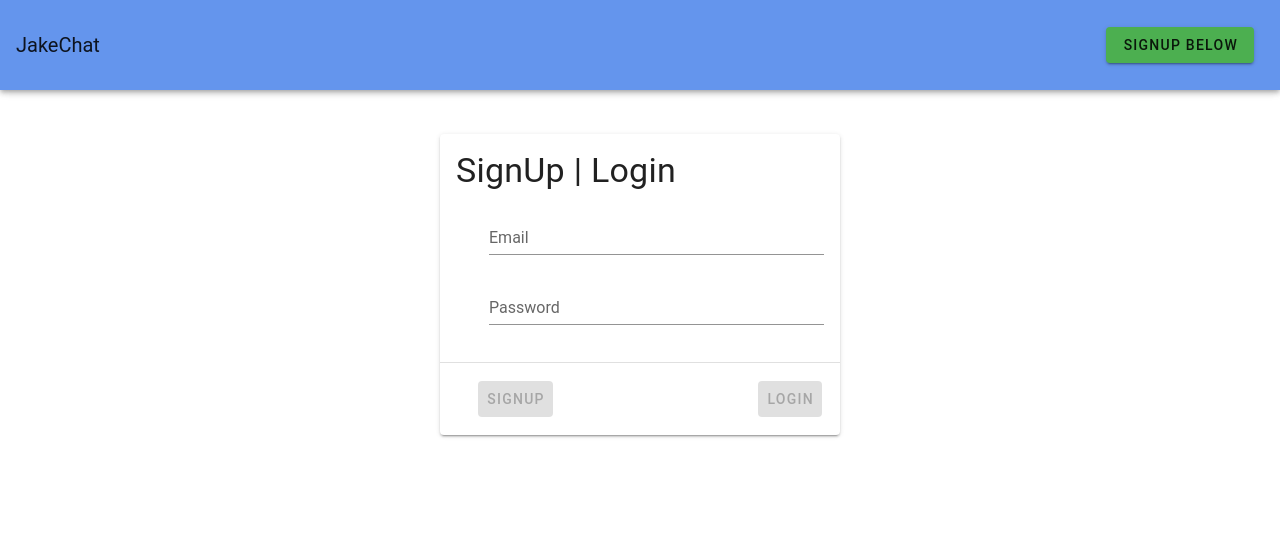
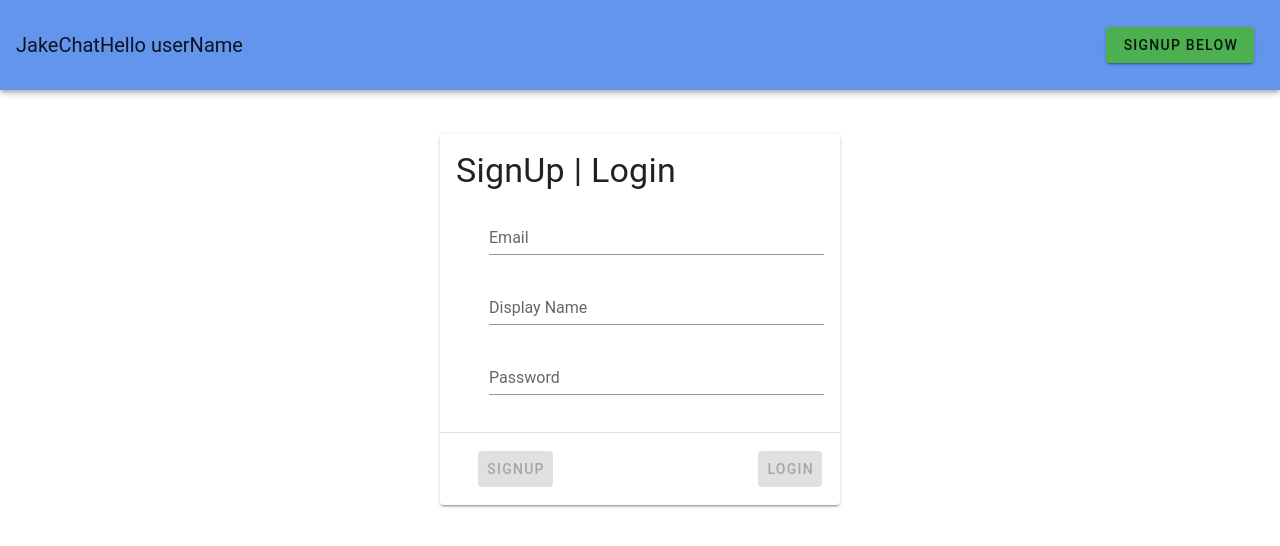
Before and after one commit to Starskii/SocketIO_Test, a Vue app in the folder chat/: page / in a window 1280 px wide. Shown: the top 546 px of the page. Built offline with nearby package versions, Linux system fonts and the light colour scheme; what vue-apexcharts would draw is missing.

Commit message:
Added chat Vue

```diff
--- a/chat/package.json
+++ b/chat/package.json
@@ -13,6 +13,7 @@
     "axios": "^0.21.1",
     "core-js": "^3.6.5",
     "firebase": "^8.4.2",
+    "vue": "^2.6.12",
     "vue-apexcharts": "^1.6.1",
     "vue-class-component": "^7.2.3",
     "vue-property-decorator": "^9.1.2",
@@ -36,5 +37,7 @@
     "vue-cli-plugin-vuetify": "~2.3.1",
     "vue-template-compiler": "^2.6.11",
     "vuetify-loader": "^1.7.0"
-  }
+  },
+  "main": "index.js",
+  "license": "MIT"
 }
--- a/chat/src/App.vue
+++ b/chat/src/App.vue
@@ -1,15 +1,13 @@
 <template>
   <v-app>
 <div id="app">
-  <title>Chat App</title>
   <v-app>
     <v-main>
       <v-container>
         <v-app-bar app color="#6495ED" height=90px>
           <v-toolbar-title>JakeChat</v-toolbar-title>
+          <v-toolbar-title>Hello userName</v-toolbar-title>
           <v-spacer></v-spacer>
-          <v-btn v-if="userLoggedIn()" @click="goCreateGroupScreen" color=yellow> Create Groups </v-btn>
-          <v-btn v-if="userLoggedIn()" @click="goActiveGroupScreen" color=yellow> View Active Groups </v-btn>
           <v-btn v-if="userLoggedIn()" @click="doLogout" color=red>LogOut </v-btn>
           <v-btn v-else-if="doLogout" @click="userLoggedIn()" color=green >SignUp Below</v-btn>
         </v-app-bar>
--- a/chat/src/app-routing.ts
+++ b/chat/src/app-routing.ts
@@ -1,6 +1,7 @@
 import Vue from "vue";
 import VueRouter,{ RouteConfig } from "vue-router";
 import AppLogin from "./components/AppLogin.vue";
+import chat from "./components/chat.vue";
 
 
 Vue.use(VueRouter);
@@ -9,6 +10,11 @@ const myRoutes: Array<RouteConfig> = [
     name: "Login",
     path: "/",
     component: AppLogin
+  },
+  {
+    name: "chat",
+    path: "/chat",
+    component: chat
   }
 ];
 
--- a/chat/src/components/AppLogin.vue
+++ b/chat/src/components/AppLogin.vue
@@ -14,6 +14,15 @@
           input name="Email" id="Email" type="text"  placeholder="Email" v-model="userEmail"
         />
       </v-form>
+
+      <v-form>
+        <v-text-field
+        label="Display Name"
+        prepend-icon="mdi-account-circle"
+        input name="DisplayName" id="DisplayName" type="text"  placeholder="Display Name" v-model="displayName"
+        />
+      </v-form>
+
       <v-form>
         <v-text-field
         input name="Password" id="Password"  placeholder="Password" v-model="userPassword"
@@ -50,6 +59,7 @@ export default class AppLogin extends Vue {
   readonly $appDB!: FirebaseFirestore;
   private userEmail = "";
   private userPassword = "";
+  private displayName = "";
   private message = "";
   $router: any;
   get noInput(): boolean {
@@ -73,9 +83,11 @@ export default class AppLogin extends Vue {
           .collection('users/')
             .add({
               userID: this.$appAuth.tenantId,
-              userEmail: this.userEmail
+              userEmail: this.userEmail,
+              displayName: this.displayName
             });
-        this.$router.push({ path: "/group" });
+
+        this.$router.push({ path: "/chat" });
       })
       .catch((err) => {
         this.showMessage(`Unable to create account ${err}`);
@@ -86,7 +98,7 @@ export default class AppLogin extends Vue {
       .signInWithEmailAndPassword(this.userEmail, this.userPassword)
       .then((u) => {
         this.showMessage(`Login successful UID ${u.user?.uid}`);
-        this.$router.push({ path: "/group" });
+        this.$router.push({ path: "/chat" });
       })
       .catch((err) => {
         this.showMessage(`Unable to login ${err}`);
--- /dev/null
+++ b/chat/src/components/chat.vue
@@ -0,0 +1,21 @@
+<template>
+<h1> Congratulations! You may now contact Jake! </h1>
+</template>
+
+
+<script lang="ts">
+import { Component, Vue } from "vue-property-decorator";
+import { FirebaseFirestore } from "@firebase/firestore-types";
+import { FirebaseAuth } from "@firebase/auth-types";
+
+
+@Component
+export default class chat extends Vue {
+
+}
+</script>
+
+
+<style scoped>
+
+</style>
```
Also changed, not shown: 1 other file (tests, documents, lock files or other folders).
